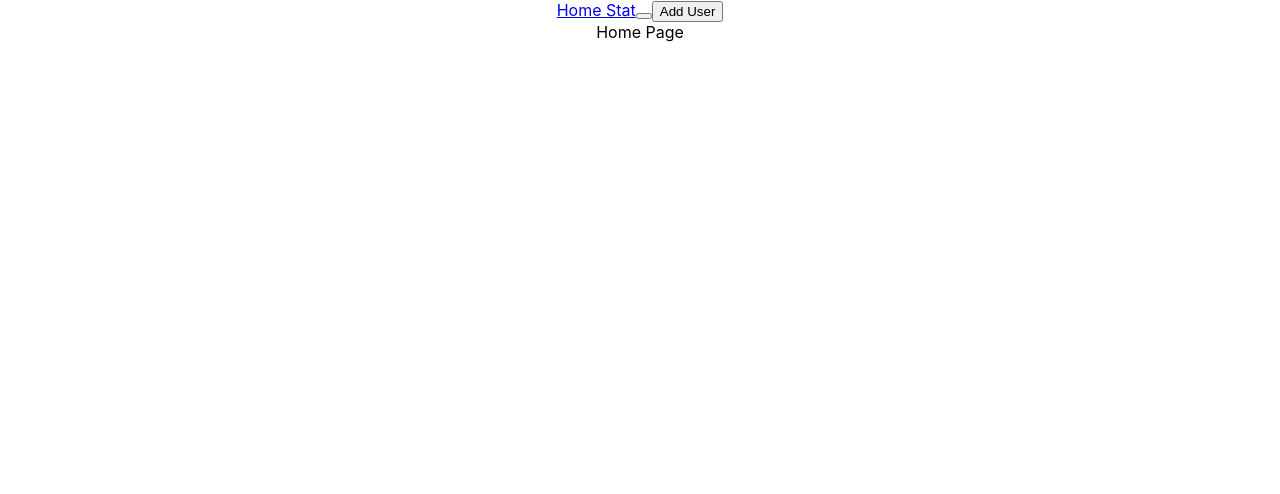
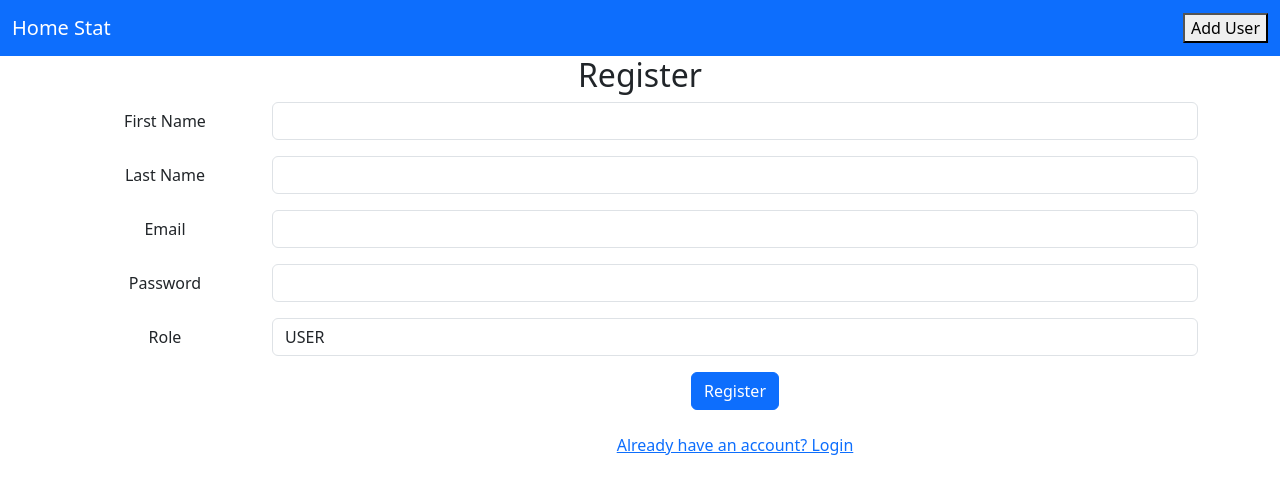
Before and after one commit to skni-kod/Home-Stat-Frontend, a React (Create React App) app: page /register in a window 1280 px wide. Shown: the top 494 px of the page. Built offline with nearby package versions, Linux system fonts and the light colour scheme.

Commit message:
- Created Login and Register pages with forms - Implemented AppRoutes to handle redirections

```diff
--- a/src/App.js
+++ b/src/App.js
@@ -1,13 +1,16 @@
-import logo from './logo.svg';
+import '../node_modules/bootstrap/dist/css/bootstrap.min.css'
 import './App.css';
-import Home from "./pages/Home";
+import {BrowserRouter} from "react-router-dom";
+import AppRoutes from "./navigation/AppRoutes";
 import Navbar from "./assets/Navbar";
 
 function App() {
   return (
     <div className="App">
-        <Navbar/>
-      <Home/>
+        <BrowserRouter>
+            <Navbar/>
+            <AppRoutes />
+        </BrowserRouter>
     </div>
   );
 }
--- a/src/assets/Navbar.js
+++ b/src/assets/Navbar.js
@@ -1,7 +1,12 @@
 import React from "react";
+import {useNavigate} from "react-router-dom";
 
 export default function Navbar() {
-    //TODO: Navigation to Registration/Login
+    const navigate = useNavigate();
+    const handleRedirectToRegister = () => {
+        navigate("/register");
+    }
+
     return (
         <div>
             <nav className="navbar navbar-expand-lg navbar-dark bg-primary">
@@ -20,7 +25,7 @@ export default function Navbar() {
                     >
                         <span className="navbar-toggler-icon"></span>
                     </button>
-                    <button>
+                    <button onClick={handleRedirectToRegister}>
                         Add User
                     </button>
                 </div>
--- /dev/null
+++ b/src/navigation/AppRoutes.js
@@ -0,0 +1,17 @@
+import React from 'react';
+import {Routes, Route} from 'react-router-dom';
+import Home from '../pages/Home';
+import Register from '../pages/Register';
+import Login from '../pages/Login';
+
+function AppRoutes() {
+    return (
+        <Routes>
+            <Route path="/" element={<Home/>} />
+            <Route path="/register" element={<Register/>} />
+            <Route path="/login" element={<Login/>} />
+        </Routes>
+
+    )
+}
+export default AppRoutes;
--- /dev/null
+++ b/src/pages/Login.js
@@ -0,0 +1,92 @@
+import React, { useState } from 'react';
+import { useNavigate } from 'react-router-dom';
+
+export default function Login() {
+    // Initialize state for form fields
+    const [formData, setFormData] = useState({
+        email: '',
+        password: ''
+    });
+
+    // useNavigate hook for redirecting
+    const navigate = useNavigate();
+
+    // Handle form input change
+    const handleChange = (e) => {
+        const { name, value } = e.target;
+        setFormData((prevData) => ({
+            ...prevData,
+            [name]: value
+        }));
+    };
+
+    // Handle form submission
+    const handleSubmit = (e) => {
+        e.preventDefault();
+        // Login logic (e.g., send data to API or check credentials)
+        console.log('Login attempted with:', formData);
+
+        // For now, simulate successful login and redirect to home page
+        // In a real app, you would handle the response from the login API here
+        navigate('/');
+    };
+
+    return (
+        <div className="container">
+            <h2>Login</h2>
+            <form onSubmit={handleSubmit}>
+                {/* Email */}
+                <div className="mb-3 row">
+                    <label htmlFor="inputEmail" className="col-sm-2 col-form-label">Email</label>
+                    <div className="col-sm-10">
+                        <input
+                            type="email"
+                            className="form-control"
+                            id="inputEmail"
+                            name="email"
+                            value={formData.email}
+                            onChange={handleChange}
+                            required
+                        />
+                    </div>
+                </div>
+
+                {/* Password */}
+                <div className="mb-3 row">
+                    <label htmlFor="inputPassword" className="col-sm-2 col-form-label">Password</label>
+                    <div className="col-sm-10">
+                        <input
+                            type="password"
+                            className="form-control"
+                            id="inputPassword"
+                            name="password"
+                            value={formData.password}
+                            onChange={handleChange}
+                            required
+                        />
+                    </div>
+                </div>
+
+                {/* Login Button */}
+                <div className="mb-3 row">
+                    <div className="col-sm-10 offset-sm-2">
+                        <button type="submit" className="btn btn-primary">Login</button>
+                    </div>
+                </div>
+            </form>
+
+            {/* Redirect to Register Button */}
+            <div className="mb-3 row">
+                <div className="col-sm-10 offset-sm-2">
+                    <button
+                        type="button"
+                        className="btn btn-link"
+                        onClick={() => navigate('/Register')}
+                    >
+                        Don't have an account? Register
+                    </button>
+                </div>
+            </div>
+        </div>
+    );
+}
--- /dev/null
+++ b/src/pages/Register.js
@@ -0,0 +1,141 @@
+import React, {useState} from 'react';
+import {useNavigate} from "react-router-dom";
+//https://getbootstrap.com/docs/5.3/forms/form-control/
+export default function Register() {
+    //Redirect to Login
+    const navigate = useNavigate();
+    const handleRedirectToLogin = () => {
+        navigate('/Login');
+    };
+
+    // Initialize state for form fields
+    const [formData, setFormData] = useState({
+        firstName: '',
+        lastName: '',
+        email: '',
+        password: '',
+        role: 'USER' // Static role
+    });
+
+    // Handle form input change
+    const handleChange = (e) => {
+        const { name, value } = e.target;
+        setFormData((prevData) => ({
+            ...prevData,
+            [name]: value
+        }));
+    };
+
+    // Handle form submission
+    const handleSubmit = (e) => {
+        e.preventDefault();
+        // Form submission logic (e.g., send data to an API)
+        console.log('Form Submitted:', formData);
+    };
+
+    return (
+        <div className="container">
+            <h2>Register</h2>
+            <form onSubmit={handleSubmit}>
+                {/* First Name */}
+                <div className="mb-3 row">
+                    <label htmlFor="inputFirstName" className="col-sm-2 col-form-label">First Name</label>
+                    <div className="col-sm-10">
+                        <input
+                            type="text"
+                            className="form-control"
+                            id="inputFirstName"
+                            name="firstName"
+                            value={formData.firstName}
+                            onChange={handleChange}
+                            required
+                        />
+                    </div>
+                </div>
+
+                {/* Last Name */}
+                <div className="mb-3 row">
+                    <label htmlFor="inputLastName" className="col-sm-2 col-form-label">Last Name</label>
+                    <div className="col-sm-10">
+                        <input
+                            type="text"
+                            className="form-control"
+                            id="inputLastName"
+                            name="lastName"
+                            value={formData.lastName}
+                            onChange={handleChange}
+                            required
+                        />
+                    </div>
+                </div>
+
+                {/* Email */}
+                <div className="mb-3 row">
+                    <label htmlFor="inputEmail" className="col-sm-2 col-form-label">Email</label>
+                    <div className="col-sm-10">
+                        <input
+                            type="email"
+                            className="form-control"
+                            id="inputEmail"
+                            name="email"
+                            value={formData.email}
+                            onChange={handleChange}
+                            required
+                        />
+                    </div>
+                </div>
+
+                {/* Password */}
+                <div className="mb-3 row">
+                    <label htmlFor="inputPassword" className="col-sm-2 col-form-label">Password</label>
+                    <div className="col-sm-10">
+                        <input
+                            type="password"
+                            className="form-control"
+                            id="inputPassword"
+                            name="password"
+                            value={formData.password}
+                            onChange={handleChange}
+                            required
+                        />
+                    </div>
+                </div>
+
+                {/* Role (Static) */}
+                <div className="mb-3 row">
+                    <label htmlFor="inputRole" className="col-sm-2 col-form-label">Role</label>
+                    <div className="col-sm-10">
+                        <input
+                            type="text"
+                            className="form-control"
+                            id="inputRole"
+                            name="role"
+                            value={formData.role}
+                            readOnly
+                        />
+                    </div>
+                </div>
+
+                {/* Submit Button */}
+                <div className="mb-3 row">
+                    <div className="col-sm-10 offset-sm-2">
+                        <button type="submit" className="btn btn-primary">Register</button>
+                    </div>
+                </div>
+            </form>
+
+            {/* Redirect to Login Button */}
+            <div className="mb-3 row">
+                <div className="col-sm-10 offset-sm-2">
+                    <button
+                        type="button"
+                        className="btn btn-link"
+                        onClick={handleRedirectToLogin}
+                    >
+                        Already have an account? Login
+                    </button>
+                </div>
+            </div>
+        </div>
+    );
+}
```
